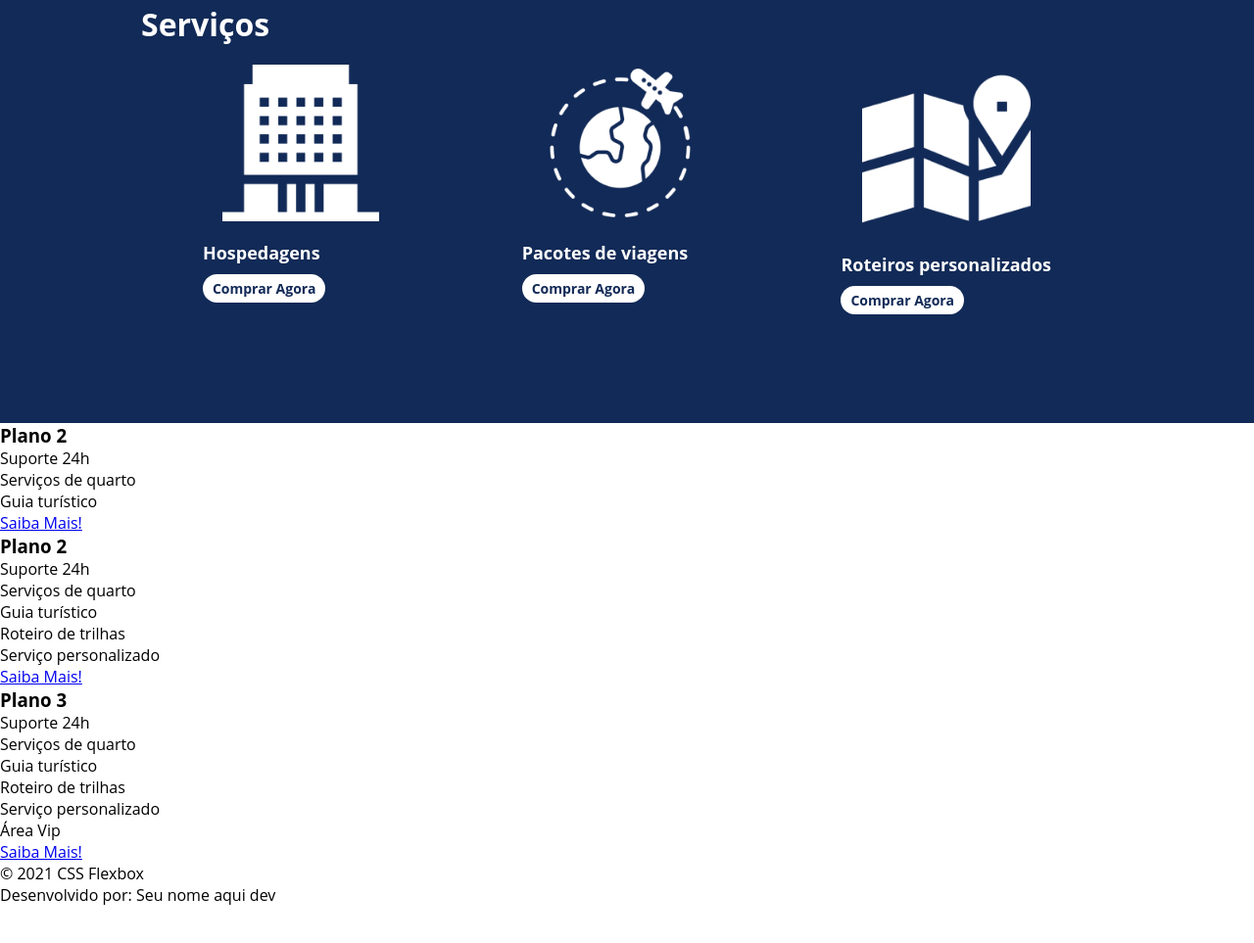
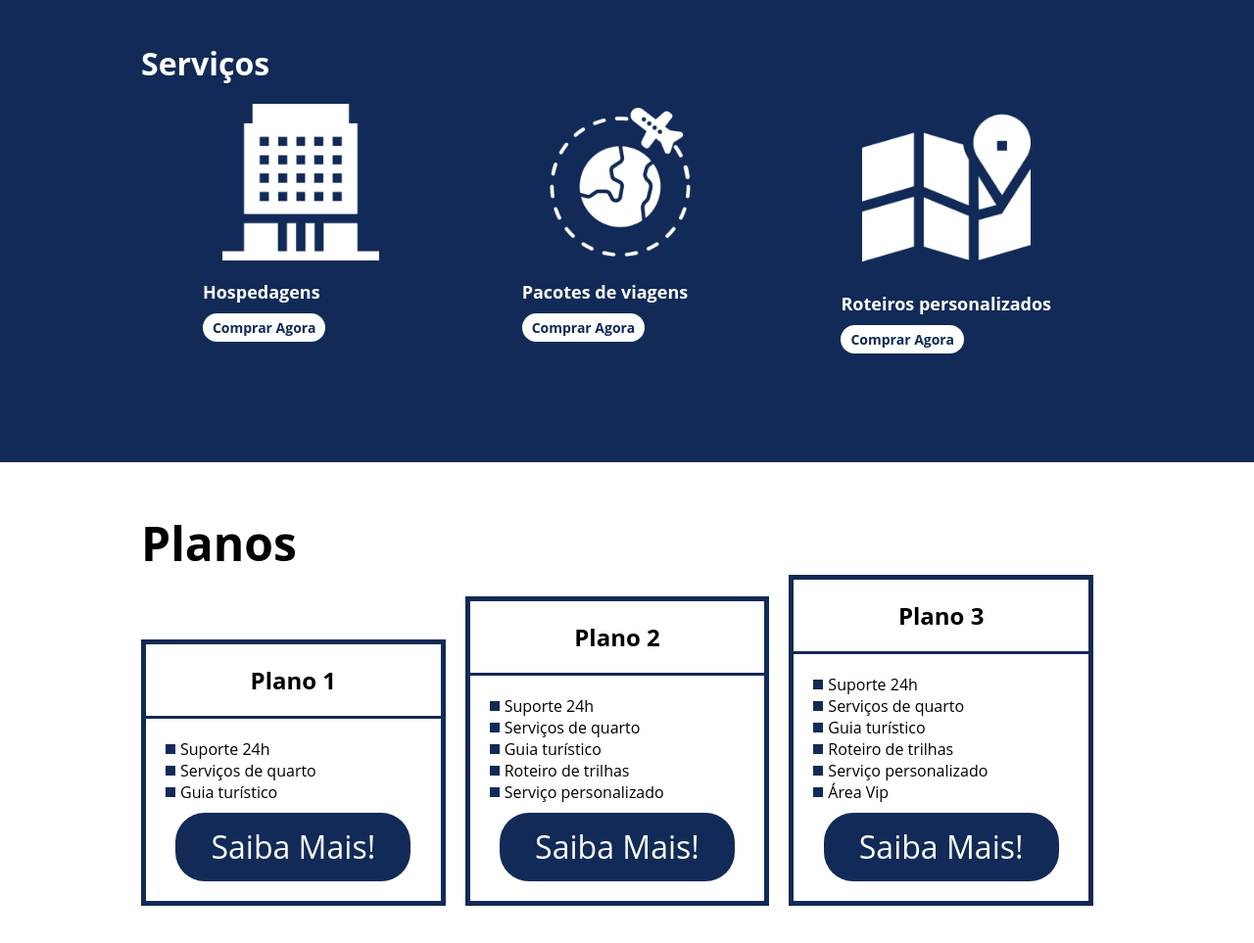
Before and after one commit to devryoshio/Dio, a plain HTML site: page flex-projeto /index.html in a window 1280 px wide. Shown: the part 1797-2760 px from the top of the page at 98% size. Before the commit the page ends 2722 px from the top, so only its background shows below. Drawn offline with Linux system fonts and the light colour scheme.

Commit message:
falta o plano

```diff
--- a/flex-projeto /index.html
+++ b/flex-projeto /index.html
@@ -22,7 +22,7 @@
         <div class="texto-apresentacao">
             <h1>Flex <br>Turismos</h1>
             <p>O melhor serviço para você!</p>
-            <a href="">Saiba Mais!</a>
+            <a class="btn"  href="">Saiba Mais!</a>
         </div>
 
         <div>
@@ -74,19 +74,23 @@
     </div>
 
 
-    <div>
+    <div class="flex-container" id="planos">
+        <h2>Planos</h2>
 
-        <div>
-            <h3>Plano 2</h3>
+        <div class="list-planos">
+
+            <div class="item-plano">
+
+                <h3>Plano 1</h3>
                 <ul>
                     <li>Suporte 24h</li>
                     <li>Serviços de quarto</li>
                     <li>Guia turístico</li>
                 </ul>
-            <a href="#">Saiba Mais!</a>
+                <a class="btn"  href="#">Saiba Mais!</a>
             </div>
 
-        <div>
+            <div class="item-plano">
                 <h3>Plano 2</h3>
                 <ul>
                     <li>Suporte 24h</li>
@@ -95,10 +99,10 @@
                     <li>Roteiro de trilhas</li>
                     <li>Serviço personalizado</li>
                 </ul>
-            <a href="#">Saiba Mais!</a>
+                <a class="btn" href="#">Saiba Mais!</a>
             </div>
 
-        <div>
+            <div class="item-plano">
                 <h3>Plano 3</h3>
                 <ul>
                     <li>Suporte 24h</li>
@@ -108,13 +112,21 @@
                     <li>Serviço personalizado</li>
                     <li>Área Vip</li>
                 </ul>
-            <a href="#">Saiba Mais!</a>
+                <a class="btn" href="#">Saiba Mais!</a>
             </div>
+
+
+        </div>
+
     </div>
 
     <footer>
+        <div class="flex-container footer">
             <p>&copy; 2021 CSS Flexbox</p>
-        <p>Desenvolvido por: Seu nome aqui dev</p>
+            <p>Desenvolvido por: Ricardo com auxilio da profª Karen Santos - DIO</p>
+
+        </div>
+
     </footer>
 </body>
 </html>
--- a/flex-projeto /style.css
+++ b/flex-projeto /style.css
@@ -24,6 +24,8 @@ div img{
     max-width: 992px;
     margin: auto;
     width: 100%;
+    min-width: 320px;
+    padding: 10px 15px;
 }
 
 header{
@@ -66,7 +68,7 @@ header .menu{
     margin-bottom: 10px;
 }
 
-.texto-apresentacao a{
+ .btn{
     background-color: #122A57;
     color: #fff;
     text-align: center;
@@ -175,3 +177,122 @@ header .menu{
     width: 80%;
     margin: auto;
 }
+
+
+
+#planos{
+    flex-direction: column;
+    min-height: 100vh;
+    padding-top: 50px;
+}
+
+#planos{
+    font-size: 32px;
+
+}
+
+.list-planos{
+    display: flex;
+    align-items: flex-end;
+}
+
+.item-plano{
+    flex: 1;
+    border: 5px solid #122A57;
+    margin-right: 20px;
+
+}
+
+.item-plano .btn{
+    margin: auto;
+    margin-bottom: 20px;
+    padding: 10px;
+}
+
+.item-plano h3{
+    font-size: 24px;
+    display: flex;
+    flex-direction: column;
+    align-items: center;
+    padding-top: 20px;
+}
+
+.item-plano h3::after{
+    content: "";
+    background-color: #122A57;
+    width: 100%;
+    height: 3px;
+    margin-top: 20px;
+    margin-bottom: 10px;
+
+}
+
+.item-plano ul{
+    padding: 10px 20px;
+    display: flex;
+    flex-direction: column;
+    font-size: 16px;
+}
+
+.item-plano ul li{
+    display: flex;
+    flex-wrap: nowrap;
+    align-items: center;
+}
+
+.item-plano ul li::before{
+    content: "";
+    width: 10px;
+    height: 10px;
+    background-color: #122A57;
+    margin-right: 5px;
+}
+
+footer{
+    background-color: #122A57;
+    height: 70px;
+    display: flex;
+    align-items: center;
+}
+
+footer  .footer{
+    justify-content: space-between;
+    color: #fff;
+}
+
+
+/* mobile */
+
+@media(max-width:992px) {
+    .flex-container{
+        flex-direction: column;
+    }
+    .apresentacao{
+        flex-direction: column-reverse;
+    }
+    .apresentacao .texto-apresentacao{
+        width: 100%;
+    }
+    #quem-somos{
+        flex-direction: column-reverse;
+    }
+    .list-servicos{
+        flex-direction: column;
+    }
+    .item-servicos img{
+        width: 50%;
+        margin:auto;
+    }
+
+    .list-planos{
+        flex-direction: column;
+        align-items: flex-start;
+        margin-bottom: 20px;
+    }
+
+    .list-planos .item-plano{
+        max-width: 90%;
+        margin: auto;
+        width: 100%;
+    }
+}
```
Lines whose indentation alone changed are shown as unchanged.
